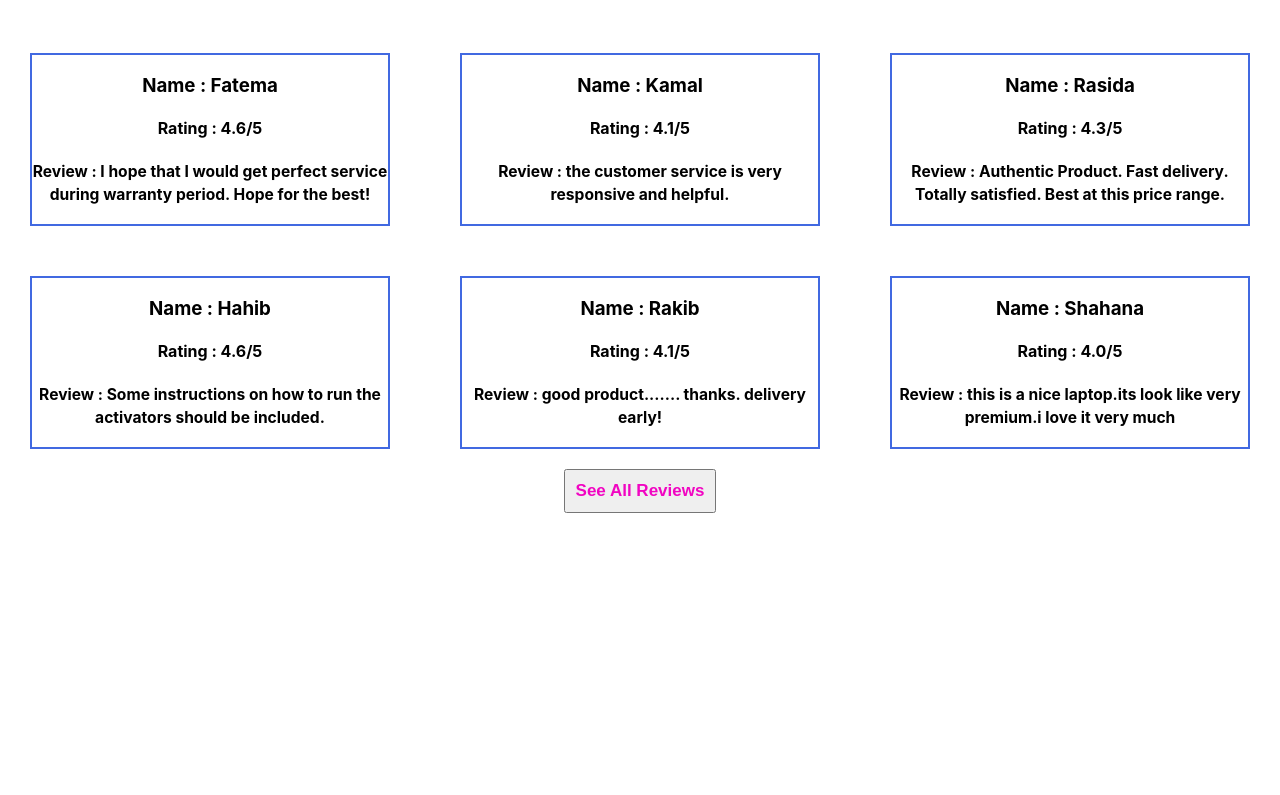
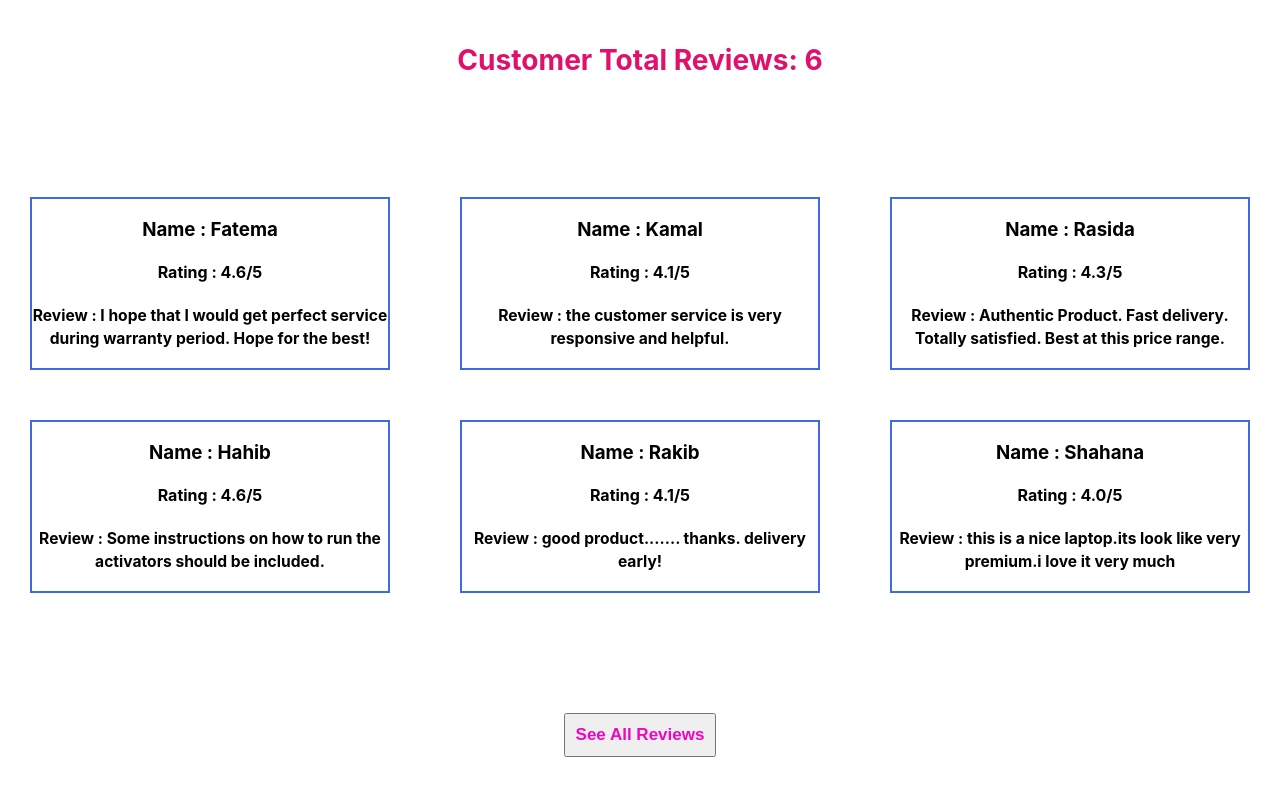
Before and after one commit to shahmojno/Product-analysis, a React (Create React App) app: page / in a window 1280 px wide. Shown: the part 611-1406 px from the top of the page. Before the commit the page ends 1124 px from the top, so only its background shows below. Built offline with nearby package versions, Linux system fonts and the light colour scheme.

Commit message:
See all review button edit 1

```diff
--- a/src/components/Home/Home.css
+++ b/src/components/Home/Home.css
@@ -49,3 +49,10 @@ text-align: left;
 
 
 }
+
+
+.customer-review{
+    margin-bottom: 100px;
+    margin-top: 100px;
+
+}
```
